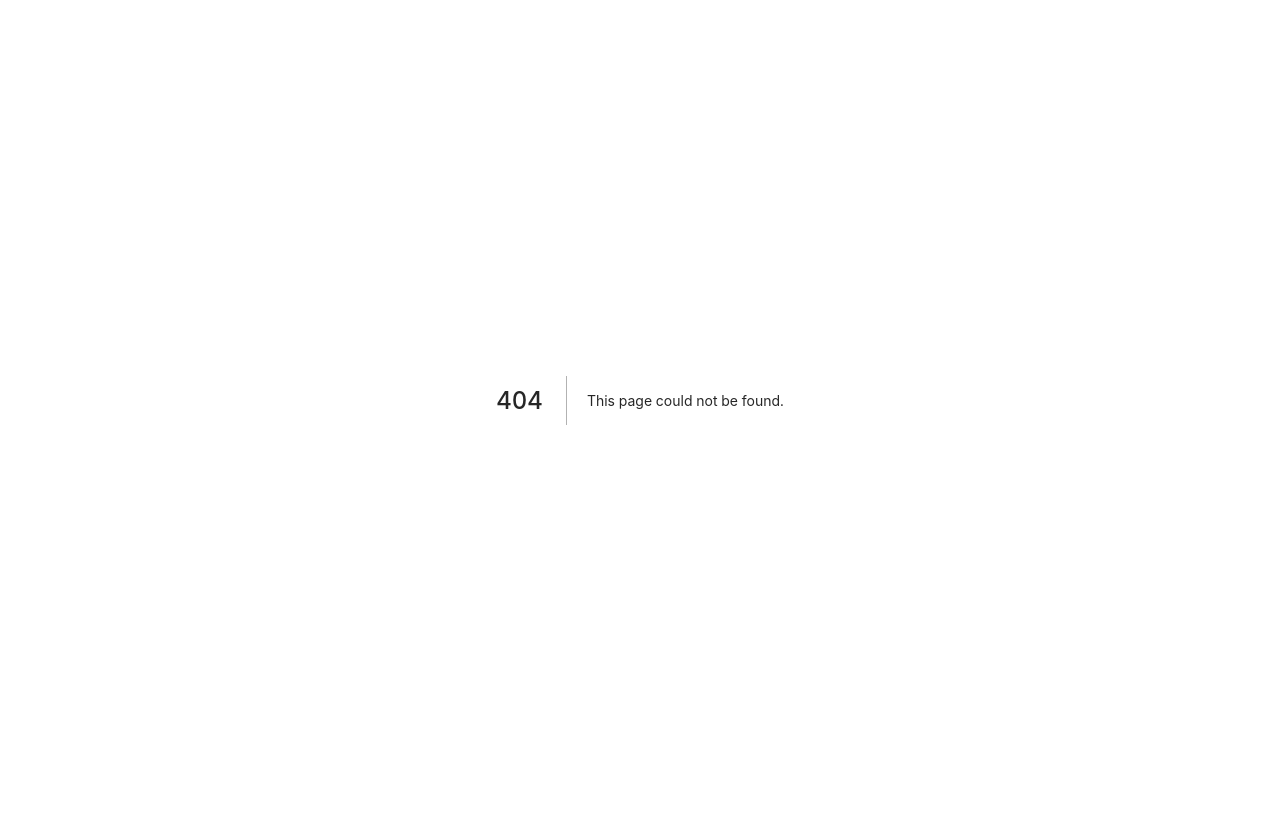
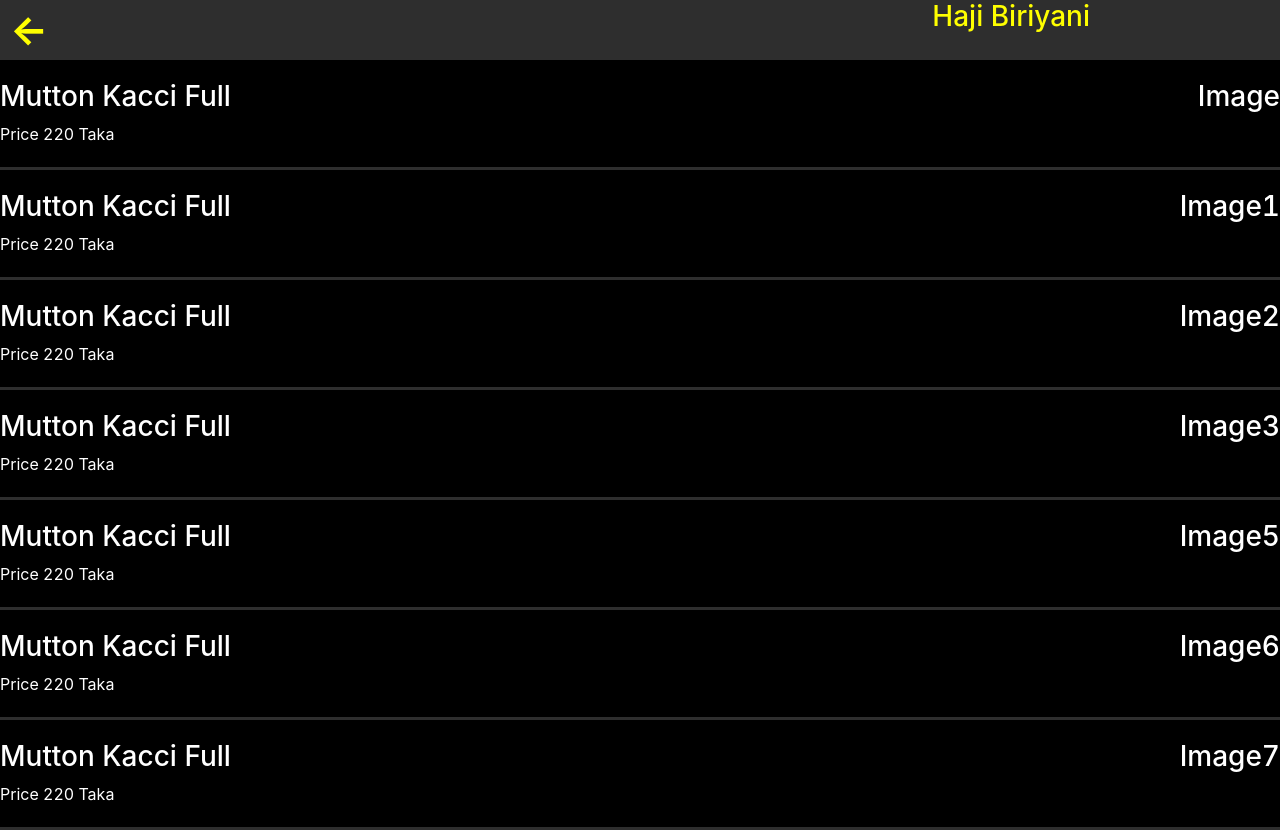
Before and after one commit to itsjahidhasan/food_project, a Next.js app: page /foodmenu in a window 1280 px wide. Before the commit this address had no page. Before the commit the page ends 800 px from the top, so only its background shows below. Built offline with nearby package versions, Linux system fonts and the light colour scheme.

Commit message:
food menu added

```diff
--- /dev/null
+++ b/components/layout/foodmenu.js
@@ -0,0 +1,90 @@
+import Image from "next/image";
+import Link from "next/link";
+export default function FoodMenu() {
+  return (
+    <>
+      <div className="header">
+        <Link href="/" passHref>
+          <a
+            className="back-arrow"
+            style={{ color: "yellow", marginLeft: "10px" }}
+          >
+            &#8592;
+          </a>
+        </Link>
+        <h3 style={{ color: "yellow", float: "right", marginRight: "190px" }}>
+          Haji Biriyani
+        </h3>
+      </div>
+      <div className="menu-content">
+        <div className="menu-name">
+          <h3>Mutton Kacci Full</h3>
+          <p>Price 220 Taka</p>
+        </div>
+        <div className="menu-img">
+          <h3>Image</h3>
+        </div>
+      </div>
+
+      <div className="menu-content">
+        <div className="menu-name">
+          <h3>Mutton Kacci Full</h3>
+          <p>Price 220 Taka</p>
+        </div>
+        <div className="menu-img">
+          <h3>Image1</h3>
+        </div>
+      </div>
+
+      <div className="menu-content">
+        <div className="menu-name">
+          <h3>Mutton Kacci Full</h3>
+          <p>Price 220 Taka</p>
+        </div>
+        <div className="menu-img">
+          <h3>Image2</h3>
+        </div>
+      </div>
+
+      <div className="menu-content">
+        <div className="menu-name">
+          <h3>Mutton Kacci Full</h3>
+          <p>Price 220 Taka</p>
+        </div>
+        <div className="menu-img">
+          <h3>Image3</h3>
+        </div>
+      </div>
+
+      <div className="menu-content">
+        <div className="menu-name">
+          <h3>Mutton Kacci Full</h3>
+          <p>Price 220 Taka</p>
+        </div>
+        <div className="menu-img">
+          <h3>Image5</h3>
+        </div>
+      </div>
+
+      <div className="menu-content">
+        <div className="menu-name">
+          <h3>Mutton Kacci Full</h3>
+          <p>Price 220 Taka</p>
+        </div>
+        <div className="menu-img">
+          <h3>Image6</h3>
+        </div>
+      </div>
+
+      <div className="menu-content">
+        <div className="menu-name">
+          <h3>Mutton Kacci Full</h3>
+          <p>Price 220 Taka</p>
+        </div>
+        <div className="menu-img">
+          <h3>Image7</h3>
+        </div>
+      </div>
+    </>
+  );
+}
--- /dev/null
+++ b/pages/foodmenu/index.js
@@ -0,0 +1,10 @@
+import FoodMenu from "../../components/layout/foodmenu";
+export default function foodmenu() {
+  return (
+    <body style={{ backgroundColor: "black" }}>
+      <div>
+        <FoodMenu />
+      </div>
+    </body>
+  );
+}
--- a/styles/scss/_cart.scss
+++ b/styles/scss/_cart.scss
@@ -1,7 +1,4 @@
-.cart-body{
-  background-color: #2E2E2E;
-  height: 703px;
-}
+
 .back-arrow{
   font-size: 40px;
   font-weight: bold;
--- /dev/null
+++ b/styles/scss/_foodmenu.scss
@@ -0,0 +1,21 @@
+.header {
+  background: #2e2e2e;
+}
+.back-arrow {
+  font-size: 40px;
+  font-weight: bold;
+}
+h3{
+  color: white;
+}
+.menu-content{
+  margin-top: 20px;
+  height: 90px;
+  border-bottom: 3px solid #2e2e2e;
+}
+.menu-name{
+  float: left;
+}
+.menu-img{
+  float: right;
+}
--- a/styles/scss/style.scss
+++ b/styles/scss/style.scss
@@ -5,3 +5,4 @@
 @import './sidebar';
 @import './pageContent';
 @import './cart';
+@import './foodmenu';
```
Also changed, not shown: components/layout/cart.js (+5 -5 lines), components/layout/pageContent.js (+11 -1 lines).
